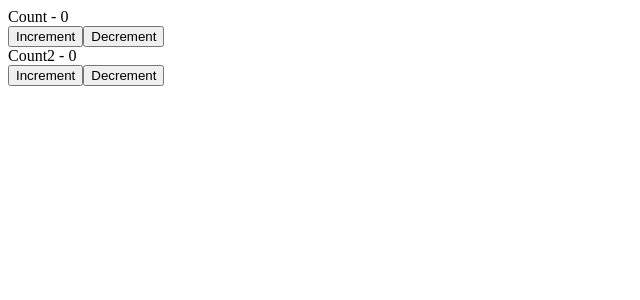
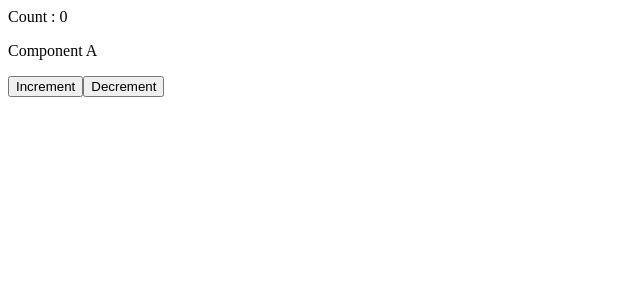
Before and after one commit to atikhasan007/react-practice, a React app: page / in a window 1280 px wide. Shown: the top 300 px of the page, without its empty margins (0-640 px from the left). Built offline with nearby package versions, Linux system fonts and the light colour scheme; the HTML template or start-up script is replaced by a standard one.

Commit message:
useReducer with useContext

```diff
--- a/src/App.jsx
+++ b/src/App.jsx
@@ -1,11 +1,34 @@
-import React from 'react';
-import CounterThree from './componentsOne/CounterThree';
+import React, { useReducer } from 'react';
+import ComponentA from './contexts/ComponentA';
+
+export  const CounterContext = React.createContext();
+
+const initialState = 0;
+
+const reducer = (state, action) => {
+  switch (action.type) {
+    case 'increment':
+      return state + 1;
+    case 'decrement':
+      return state - 1;
+    default:
+      return state;
+  }
+};
 
 const  App = () => {
+  const [count, dispatch] = useReducer(reducer, initialState);
+
   return (
-    <div>
+    <div className='app'>
 
-      <CounterThree/>
+      <div>Count : {count}</div>
+      <CounterContext.Provider  value={{
+        countDispatch : dispatch
+      }}>
+        <ComponentA />
+      </CounterContext.Provider>
+
     </div>
   )
 }
--- /dev/null
+++ b/src/contexts/ComponentA.jsx
@@ -0,0 +1,10 @@
+import React from 'react';
+import ComponentB from './ComponentB';
+
+export default function ComponentA() {
+  return (
+    <div>
+      <ComponentB />
+    </div>
+  );
+}
--- /dev/null
+++ b/src/contexts/ComponentB.jsx
@@ -0,0 +1,27 @@
+import React, { useContext } from 'react';
+
+import { CounterContext } from '../App';
+
+export default function ComponentB() {
+
+    const countContext = useContext(CounterContext);
+
+
+  return (
+    <div>
+        <p>Component A</p>
+        <button type='button' onClick={()=>countContext.countDispatch({
+            type: 'increment'
+        })}>
+            Increment
+        </button>
+
+        <button type='button' onClick={()=>countContext.countDispatch({
+            type:'decrement'
+        })}>
+            Decrement
+        </button>
+
+    </div>
+  )
+}
```
Also changed, not shown: src/contexts/complexCounter.jsx (+0 -11 lines), src/contexts/Counter.jsx (line endings or trailing spaces).
